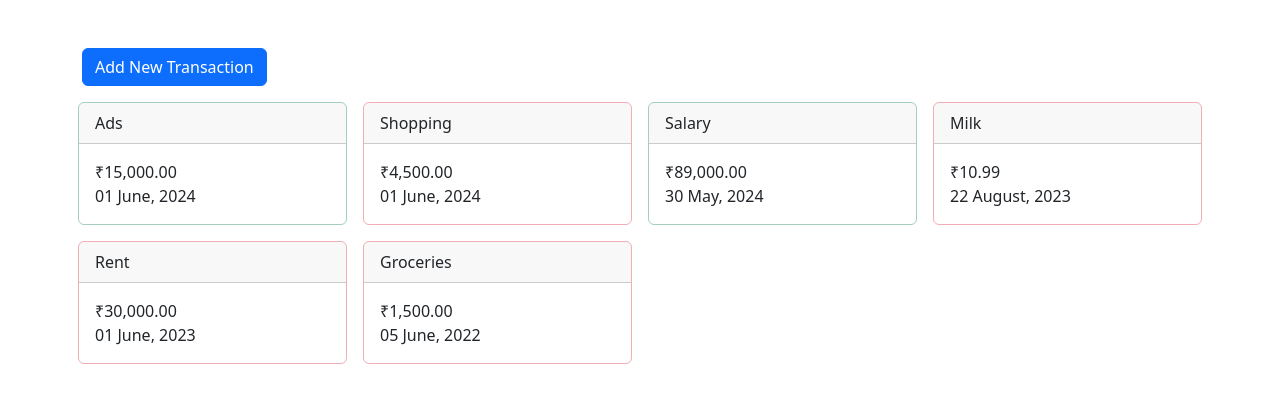
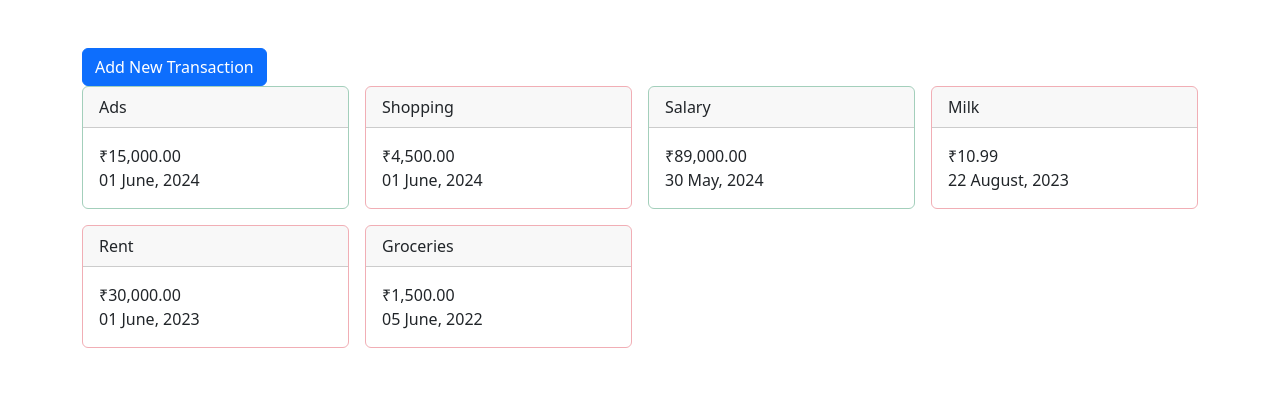
Before and after one commit to sgshivamgarg8/finance-tracker, an Angular app: page / in a window 1280 px wide. Shown: the top 402 px of the page. Built offline with nearby package versions, Linux system fonts and the light colour scheme.

Commit message:
fix: list ui

```diff
--- a/src/app/components/transactions-list/transactions-list.component.html
+++ b/src/app/components/transactions-list/transactions-list.component.html
@@ -1,7 +1,7 @@
 <ng-container *ngIf="transactions$ | async as transactions">
-  <div class="row">
+  <div class="row g-3">
     <ng-container *ngFor="let transaction of transactions; trackBy: identify">
-      <div class="col-12 col-sm-6 col-md-4 col-lg-3 g-3">
+      <div class="col-12 col-sm-6 col-md-4 col-lg-3">
         <app-view-transaction
           [transaction]="transaction"
         ></app-view-transaction>
```
